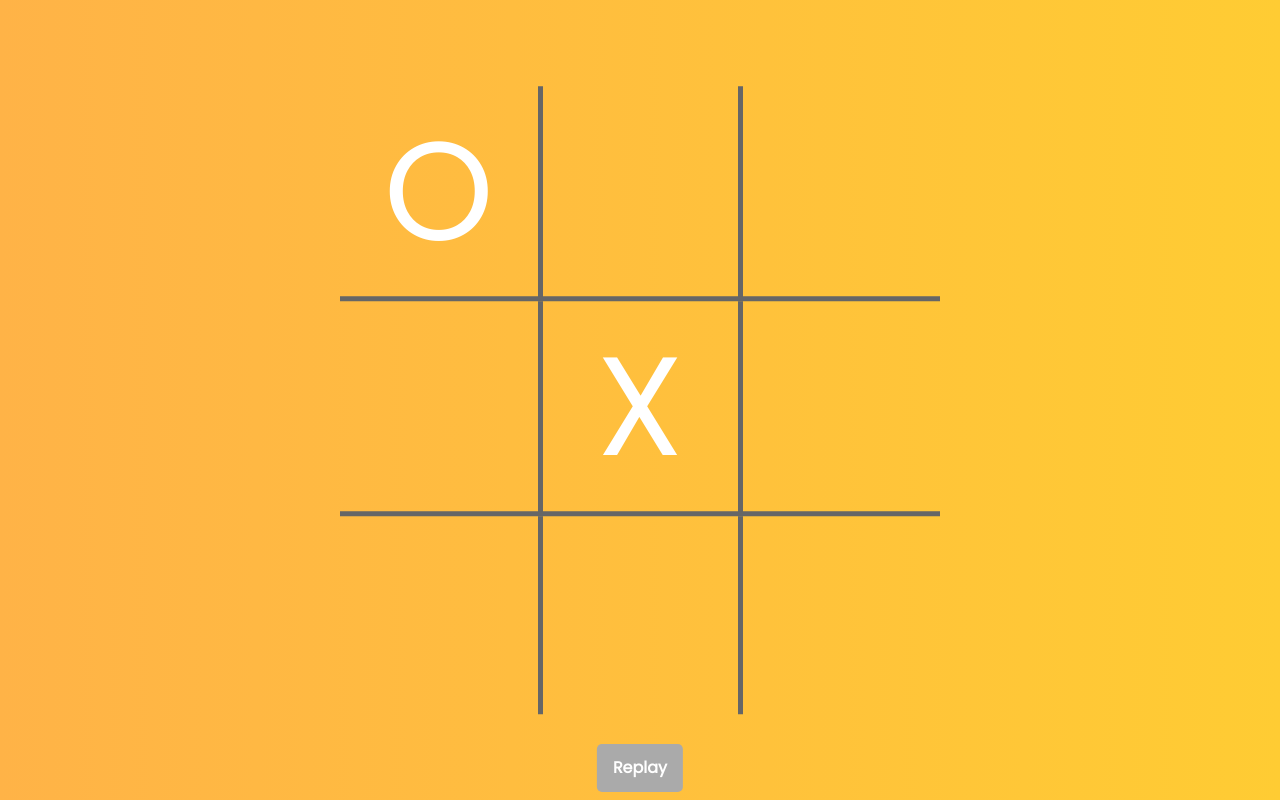
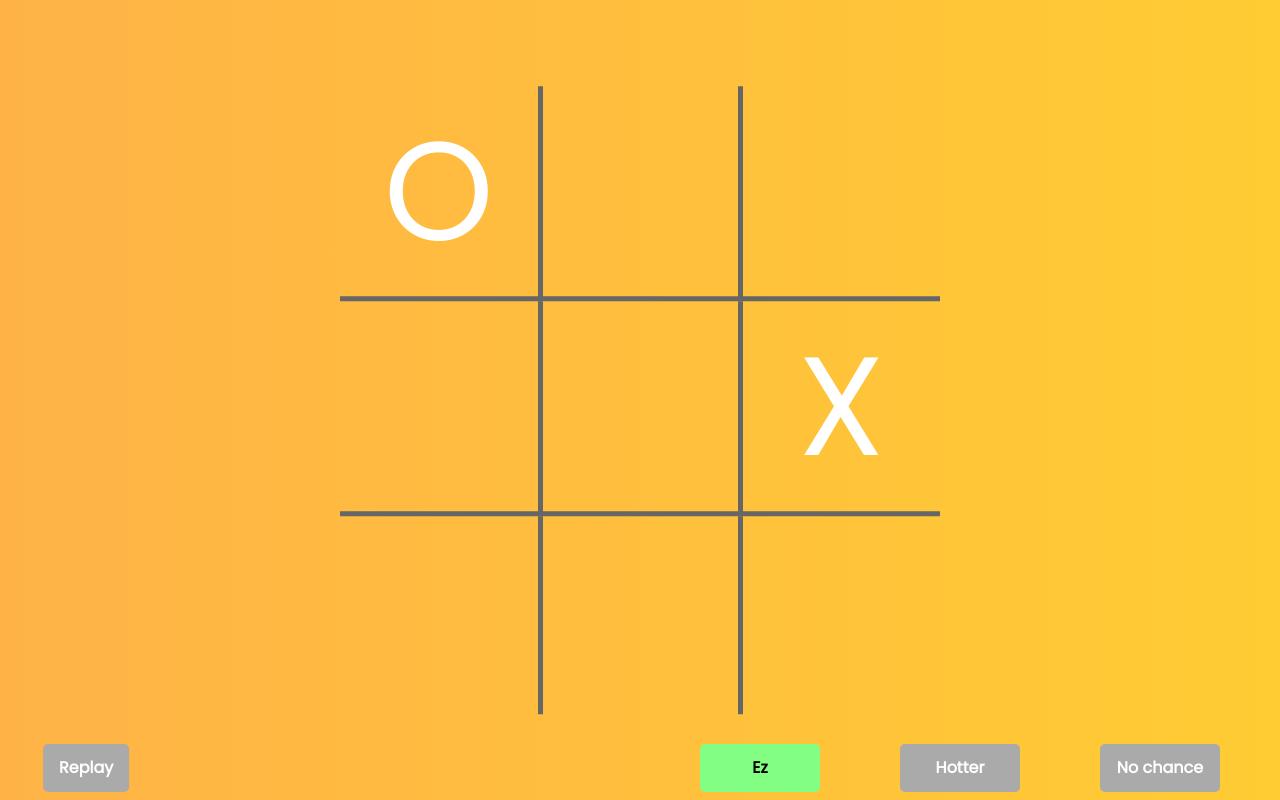
Before and after one commit to karmanya007/Tic-Tac-Toe, a plain HTML site: page index.html in a window 1280 px wide. Both pictures are taken after a click on the element 440 px from the left and 200 px from the top of the page. Drawn offline with Linux system fonts and the light colour scheme.

Commit message:
Added difficulty levels

```diff
--- a/index.html
+++ b/index.html
@@ -30,6 +30,9 @@
         <div class="text"></div>
     </div>
     <button class="replay" onClick="startGame()">Replay</button>
+    <button class="difficulty easy easyActive" onClick="changeDifficulty(this)">Ez</button>
+    <button class="difficulty medium" onClick="changeDifficulty(this)">Hotter</button>
+    <button class="difficulty hard" onClick="changeDifficulty(this)">No chance</button>
 
     <script src="./script.js"></script>
     <script src="./AI.js"></script>
--- a/script.js
+++ b/script.js
@@ -1,6 +1,13 @@
 let origBoard; // The tic-tac-toe board
 const humanPlayer = 'O';
 const aiPlayer = 'X';
+const difficulty = {
+	// Difficulty levels
+	easy   : true,
+	medium : false,
+	hard   : false
+};
+let isMedium = true; // One time use var
 let gameAlreadyWon = false;
 const winCombos = [
 	// The list of winning combos
@@ -22,6 +29,7 @@ startGame();
 // Marks each cells value values from 0-9 and add an onClick eventListner to them
 function startGame () {
 	gameAlreadyWon = false;
+	if (difficulty.medium) isMedium = true;
 	document.querySelector('.endgame').style.display = 'none';
 	origBoard = Array.from(Array(9).keys());
 	for (let i = 0; i < cells.length; i++) {
@@ -31,11 +39,45 @@ function startGame () {
 	}
 }
 
+// Changes the difficulty level of the game
+function changeDifficulty (diff) {
+	if (diff.classList[1] === 'easy') {
+		difficulty.easy = true;
+		difficulty.medium = false;
+		difficulty.hard = false;
+		if (!document.querySelector('.easyActive')) diff.classList.add('easyActive');
+		if (document.querySelector('.mediumActive'))
+			document.querySelector('.mediumActive').classList.remove('mediumActive');
+		if (document.querySelector('.hardActive')) document.querySelector('.hardActive').classList.remove('hardActive');
+		startGame();
+	} else if (diff.classList[1] === 'medium') {
+		difficulty.medium = true;
+		difficulty.easy = false;
+		difficulty.hard = false;
+		if (!document.querySelector('.mediumActive')) diff.classList.add('mediumActive');
+		if (document.querySelector('.easyActive')) document.querySelector('.easyActive').classList.remove('easyActive');
+		if (document.querySelector('.hardActive')) document.querySelector('.hardActive').classList.remove('hardActive');
+		startGame();
+	} else if (diff.classList[1] === 'hard') {
+		difficulty.hard = true;
+		difficulty.medium = false;
+		difficulty.easy = false;
+		if (!document.querySelector('.hardActive')) diff.classList.add('hardActive');
+		if (document.querySelector('.easyActive')) document.querySelector('.easyActive').classList.remove('easyActive');
+		if (document.querySelector('.mediumActive'))
+			document.querySelector('.mediumActive').classList.remove('mediumActive');
+		startGame();
+	}
+}
+
 // Executes the turns of humanPlayer and aiPlayer
 function turnClick (e) {
 	if (typeof origBoard[e.target.id] === 'number') {
 		turn(e.target.id, humanPlayer);
-		if (!checkTie()) turn(bestSpot(), aiPlayer);
+		if (difficulty.easy && !checkTie()) turn(randomSpot(), aiPlayer);
+		else if (difficulty.medium && isMedium && !checkTie()) turn(randomSpot(), aiPlayer);
+		else if (difficulty.medium && !isMedium && !checkTie()) turn(bestSpot(), aiPlayer);
+		else if (difficulty.hard && !checkTie()) turn(bestSpot(), aiPlayer);
 	}
 }
 
@@ -81,7 +123,7 @@ function declareWinner (winner) {
 	document.querySelector('.text').innerText = winner;
 }
 
-// Get the wmpty squares on the board
+// Get the empty squares on the board
 function emptySquares () {
 	return origBoard.filter((s) => typeof s === 'number');
 }
@@ -89,6 +131,20 @@ function emptySquares () {
 // Gets the best spot based on the min-max function for the ai player
 function bestSpot () {
 	return minimax(origBoard, aiPlayer).index; // Function in AI.js file
+}
+
+// For choosing the random index based on the difficulty settings
+function randomSpot () {
+	if (difficulty.easy) return randomIndex();
+	else if (difficulty.medium) {
+		isMedium = false;
+		return randomIndex();
+	}
+}
+
+// For generating a random index based on the qmpty squares
+function randomIndex () {
+	return emptySquares()[Math.floor(Math.random() * emptySquares().length)];
 }
 
 // Check for tie
--- a/style.css
+++ b/style.css
@@ -65,8 +65,8 @@ table tr td:last-child {
 	display: inline-block;
 	position: absolute;
 	top: 93%;
-	left: 50%;
-	transform: translate(-50%);
+	left: 0%;
+	transform: translate(50%);
 	padding: 0.75rem 1rem;
 	border: none;
 	border-radius: 0.317rem;
@@ -81,15 +81,73 @@ table tr td:last-child {
 	-webkit-font-smoothing: antialiased;
 }
 
+.difficulty {
+	width: 120px;
+	display: inline-block;
+	position: absolute;
+	top: 93%;
+	padding: 0.75rem 1rem;
+	border: none;
+	border-radius: 0.317rem;
+	background-color: #aaa;
+	color: #fff;
+	text-decoration: none;
+	font-weight: 700;
+	font-size: 1rem;
+	line-height: 1.5;
+	cursor: pointer;
+	-webkit-appearance: none;
+	-webkit-font-smoothing: antialiased;
+}
+
+.easy {
+	left: 50%;
+	transform: translate(50%);
+}
+.easy:hover {
+	color: black;
+	background-color: rgb(130, 255, 130);
+}
+.easyActive {
+	color: black;
+	background-color: rgb(130, 255, 130);
+}
+
+.medium {
+	right: 25%;
+	transform: translate(50%);
+}
+.medium:hover {
+	color: black;
+	background-color: rgb(115, 255, 236);
+}
+.mediumActive {
+	color: black;
+	background-color: rgb(115, 255, 236);
+}
+
+.hard {
+	right: 0;
+	transform: translate(-50%);
+}
+.hard:hover {
+	color: black;
+	background-color: rgb(250, 96, 96);
+}
+.hardActive {
+	color: black;
+	background-color: rgb(250, 96, 96);
+}
+
 button:hover {
+	color: black;
 	opacity: 0.85;
 }
 button:active {
-	outline: none;
 	box-shadow: inset 0 3px 4px hsla(0, 0%, 0%, 0.5);
 }
 button:focus {
-	outline: thin dotted #444;
+	outline: thin dotted rgb(255, 255, 255);
 	outline: 5px auto -webkit-focus-ring-color;
 	outline-offset: -2px;
 }
```
